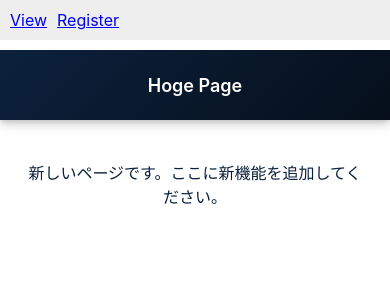
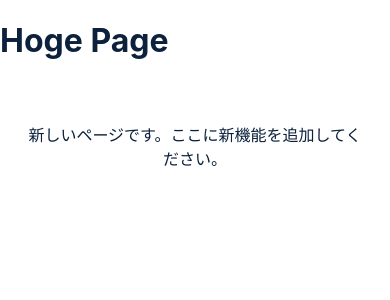
Before and after one commit to Waffle-MLab/mlab-tocho-hackathon-2025, a React (Vite) app: page /hoge in a window 390 px wide. Shown: the top 300 px of the page. Built offline with nearby package versions, Linux system fonts and the light colour scheme.

Commit message:
ヘッダーコンポーネントの共通化

```diff
--- a/src/App.css
+++ b/src/App.css
@@ -7,33 +7,6 @@
   overflow: hidden;
   background-color: var(--color-background);
   color: var(--color-text);
-}
-
-.App-header {
-  background: linear-gradient(135deg, var(--color-main), var(--color-main-dark));
-  padding: var(--space-sm) var(--space-md);
-  color: white;
-  flex-shrink: 0;
-  box-shadow: var(--shadow-md), 0 4px 12px rgba(0, 0, 0, 0.15);
-  z-index: var(--z-fixed);
-  height: var(--header-height);
-  box-sizing: border-box;
-  display: flex;
-  align-items: center;
-}
-
-.header-content {
-  display: flex;
-  align-items: center;
-  justify-content: space-between;
-  max-width: 1200px;
-  margin: 0 auto;
-}
-
-.App-header h1 {
-  margin: 0;
-  font-size: var(--font-xl);
-  font-weight: 600;
 }
 
 .status-message {
@@ -54,19 +27,3 @@
   margin-top: 0;
   padding-top: 0;
 }
-
-@media (max-width: 768px) {
-  .App-header {
-    padding: var(--space-sm);
-  }
-
-  .header-content {
-    flex-direction: column;
-    gap: var(--space-sm);
-    align-items: flex-start;
-  }
-
-  .App-header h1 {
-    font-size: var(--font-lg);
-  }
-}
--- a/src/App.tsx
+++ b/src/App.tsx
@@ -1,21 +1,16 @@
-import { BrowserRouter as Router, Routes, Route, Navigate, Link } from 'react-router-dom'
+import { BrowserRouter as Router, Routes, Route, Navigate } from 'react-router-dom'
 import './App.css'
 import ViewPage from './pages/ViewPage'
 import HogePage from './pages/HogePage'
-import RegisterPage from './pages/RegisterPage' // Import new page
+import RegisterPage from './pages/RegisterPage'
 
 function App() {
   return (
     <Router>
-      {/* Add simple navigation */}
-      <nav style={{ padding: '10px', background: '#eee', marginBottom: '10px' }}>
-        <Link to="/view" style={{ marginRight: '10px' }}>View</Link>
-        <Link to="/register">Register</Link>
-      </nav>
       <Routes>
         <Route path="/" element={<Navigate to="/view" replace />} />
         <Route path="/view" element={<ViewPage />} />
-        <Route path="/register" element={<RegisterPage />} /> {/* Add new route */}
+        <Route path="/register" element={<RegisterPage />} />
         <Route path="/hoge" element={<HogePage />} />
       </Routes>
     </Router>
--- /dev/null
+++ b/src/components/Header.css
@@ -0,0 +1,52 @@
+@import '../styles/variables.css';
+
+.app-header {
+  background: linear-gradient(135deg, var(--color-main), var(--color-main-dark));
+  padding: var(--space-sm) var(--space-md);
+  color: white;
+  flex-shrink: 0;
+  box-shadow: var(--shadow-md), 0 4px 12px rgba(0, 0, 0, 0.15);
+  z-index: var(--z-fixed);
+  height: var(--header-height);
+  box-sizing: border-box;
+  display: flex;
+  align-items: center;
+  justify-content: center; /* Center content horizontally */
+}
+
+.header-content {
+  display: flex;
+  align-items: center;
+  justify-content: space-between;
+  width: 100%;
+  max-width: 1200px; /* Optional: constrain width on large screens */
+}
+
+.app-header h1 {
+  margin: 0;
+  font-size: var(--font-xl);
+  font-weight: 600;
+}
+
+.header-nav {
+  display: flex;
+  gap: var(--space-md);
+}
+
+.header-nav a {
+  color: white;
+  text-decoration: none;
+  font-size: var(--font-md);
+  padding: var(--space-xs) var(--space-sm);
+  border-radius: var(--radius-sm);
+  transition: background-color 0.2s ease-in-out;
+  border-bottom: 2px solid transparent;
+}
+
+.header-nav a:hover {
+  background-color: rgba(255, 255, 255, 0.1);
+}
+
+.header-nav a.active {
+  border-bottom: 2px solid var(--color-accent);
+}
--- /dev/null
+++ b/src/components/Header.tsx
@@ -0,0 +1,29 @@
+import React from 'react';
+import { Link, useLocation } from 'react-router-dom';
+import './Header.css';
+
+interface HeaderProps {
+  title: string;
+}
+
+const Header: React.FC<HeaderProps> = ({ title }) => {
+  const location = useLocation();
+
+  return (
+    <header className="app-header">
+      <div className="header-content">
+        <h1>{title}</h1>
+        <nav className="header-nav">
+          <Link to="/view" className={location.pathname === '/view' ? 'active' : ''}>
+            情報マップ
+          </Link>
+          <Link to="/register" className={location.pathname === '/register' ? 'active' : ''}>
+            データ登録
+          </Link>
+        </nav>
+      </div>
+    </header>
+  );
+};
+
+export default Header;
--- a/src/pages/RegisterPage.tsx
+++ b/src/pages/RegisterPage.tsx
@@ -3,6 +3,7 @@ import { useState, useCallback, useEffect } from 'react';
 import L from 'leaflet';
 import { Marker } from 'react-leaflet';
 
+import Header from '../components/Header';
 import Map from '../components/Map';
 import RegisterForm from '../components/RegisterForm';
 import StagedTreesList from '../components/StagedTreesList';
@@ -124,11 +125,7 @@ function RegisterPage() {
 
   return (
     <div className="App">
-      <header className="App-header">
-        <div className="header-content">
-          <h1>樹木データの登録</h1>
-        </div>
-      </header>
+      <Header title="樹木データの登録" />
       <main className="App-main register-page-main">
         <Map
           className="map-container"
--- a/src/pages/ViewPage.tsx
+++ b/src/pages/ViewPage.tsx
@@ -1,26 +1,8 @@
-/**
- * ===================================
- * なら枯れ・松枯れ情報マップ アプリケーション
- * ===================================
- *
- * 【機能概要】
- * - 時系列樹木データの可視化（2015-2025年）
- * - 病気クラスタリング分析と表示
- * - インタラクティブな地図操作
- * - 統計情報とデータエクスポート
- *
- * 【主要コンポーネント】
- * - Map: Leaflet地図コンテナ
- * - RightSidebar: 統合制御パネル
- * - YearSelector: 年代選択・アニメーション制御
- * - TreeMarkers: 樹木マーカー表示
- * - DiseaseCluster: 病気クラスター可視化
- */
-
 import { useState, useEffect, useMemo, useCallback } from 'react'
 import '../App.css'
 
 // === CORE COMPONENTS ===
+import Header from '../components/Header'
 import Map from '../components/Map'
 import RightSidebar from '../components/RightSidebar'
 import YearSelector from '../components/YearSelector'
@@ -188,13 +170,9 @@ function ViewPage() {
 
   return (
     <div className="App">
-      <header className="App-header">
-        <div className="header-content">
-          <h1>ナラ枯れ・マツ枯れ情報マップ</h1>
-        </div>
-        {loading && <div className="status-message">データ読み込み中...</div>}
-        {error && <div className="status-message error">{error}</div>}
-      </header>
+      <Header title="ナラ枯れ・マツ枯れ情報マップ" />
+      {loading && <div className="status-message">データ読み込み中...</div>}
+      {error && <div className="status-message error">{error}</div>}
       <main className="App-main">
         <Map
           className="map-container"
@@ -212,8 +190,7 @@ function ViewPage() {
                 selectedTree={selectedTimeSeriesTree}
               />
               {showClusters && <SVGClusterOverlay clusters={clusters} year={selectedYear} overlapThreshold={overlapThreshold} />}
-            </>
-          )}
+            </>)}
         </Map>
         <RightSidebar
           trees={advancedFilteredTrees.length > 0 ? advancedFilteredTrees : timeSeriesTrees}
```
